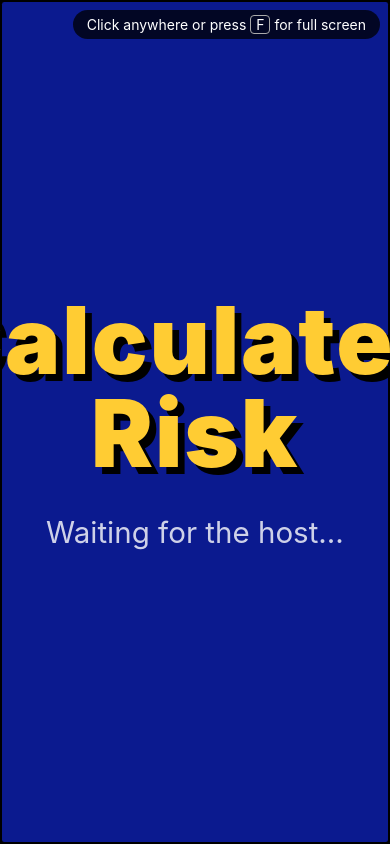
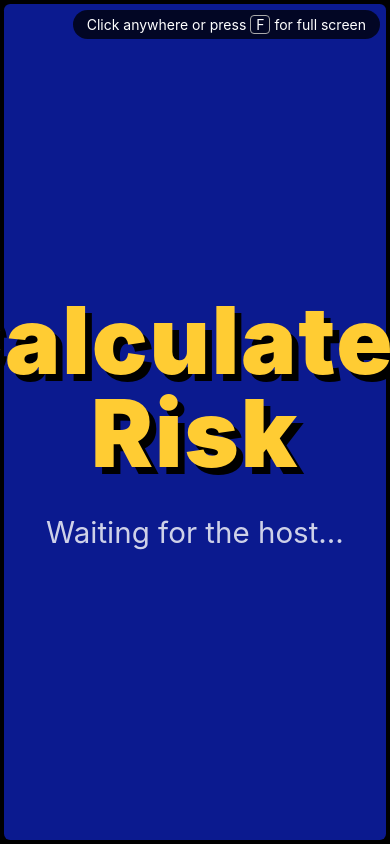
Before and after one commit to divisbyzero/calculated-risk, a plain HTML site: page board.html in a window 390 px wide. Shown: the top 844 px of the page. Drawn offline with nearby package versions, Linux system fonts and the light colour scheme.

Commit message:
Update CSS variables for gap and border radius to enhance layout responsiveness

```diff
--- a/css/board.css
+++ b/css/board.css
@@ -3,8 +3,8 @@
   --blue-light: #1a2fc0;
   --gold: #ffcc33;
   --red: #ff7070;
-  --gap: 0.6vmin;
-  --radius: 0.6vmin;
+  --gap: 1.1vmin;
+  --radius: 1.6vmin;
 }
 
 html, body {
```
